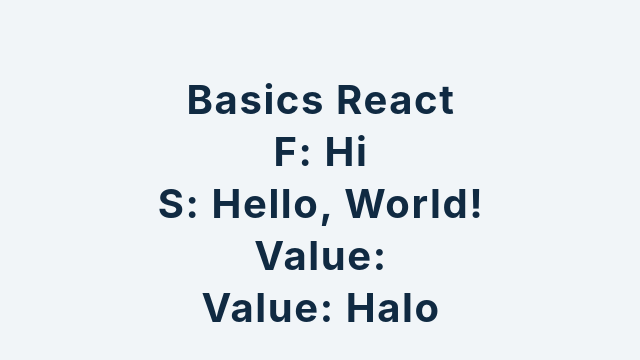
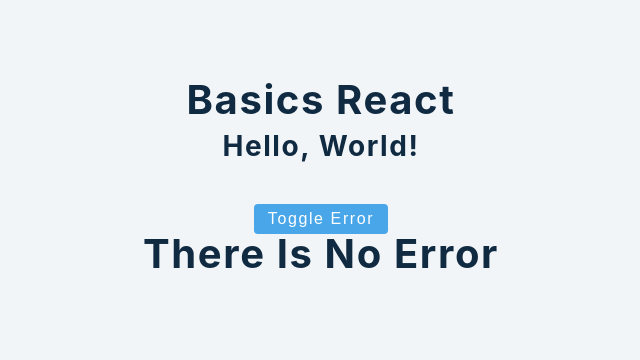
Before and after one commit to viktishchenko/rehearsal, a React (Create React App) app in the folder basics/: page / in a window 1280 px wide. Shown: the top 360 px of the page, without its empty margins (319-959 px from the left). Built offline with nearby package versions, Linux system fonts and the light colour scheme.

Commit message:
feat: toggle state with ternary operator

```diff
--- a/basics/src/tutorial/3-conditional-rendering/2-short-circuit.js
+++ b/basics/src/tutorial/3-conditional-rendering/2-short-circuit.js
@@ -3,16 +3,22 @@
 // ternary operator
 
 const ShortCircuit = () => {
-  const [text, setText] = useState("hi");
-  const firstValue = text || "hello, world!";
-  const secondValue = text && "hello, world!";
+  const [text, setText] = useState("");
+  const [isError, setIsError] = useState(false);
 
   return (
     <>
-      <h2>f: {firstValue}</h2>
-      <h2>s: {secondValue}</h2>
-      <h2>value: {!text && <span>halo</span>}</h2>
-      <h2>value: {!text || <span>halo</span>}</h2>
+      <h3>{text || "hello, world!"}</h3>
+      <button
+        className="btn"
+        onClick={() => {
+          setIsError(!isError);
+        }}
+      >
+        toggle error
+      </button>
+      {/* {isError && <h2>Error...</h2>} */}
+      {isError ? <h2>Error...</h2> : <h2>there is no error</h2>}
     </>
   );
 };
```
Also changed, not shown: basics/src/assets/3/conditional-rendering-ternary-operator.png (added), basics/src/assets/3/conditional-rendering-ternary-operator2.png (added).
